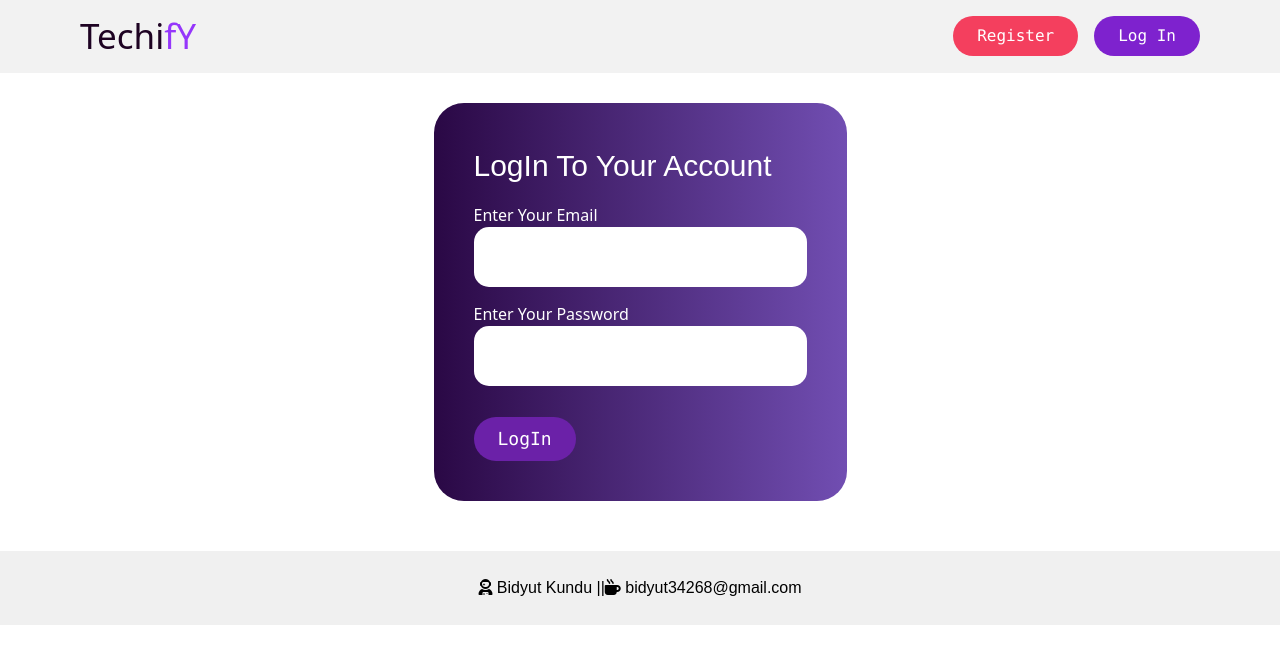
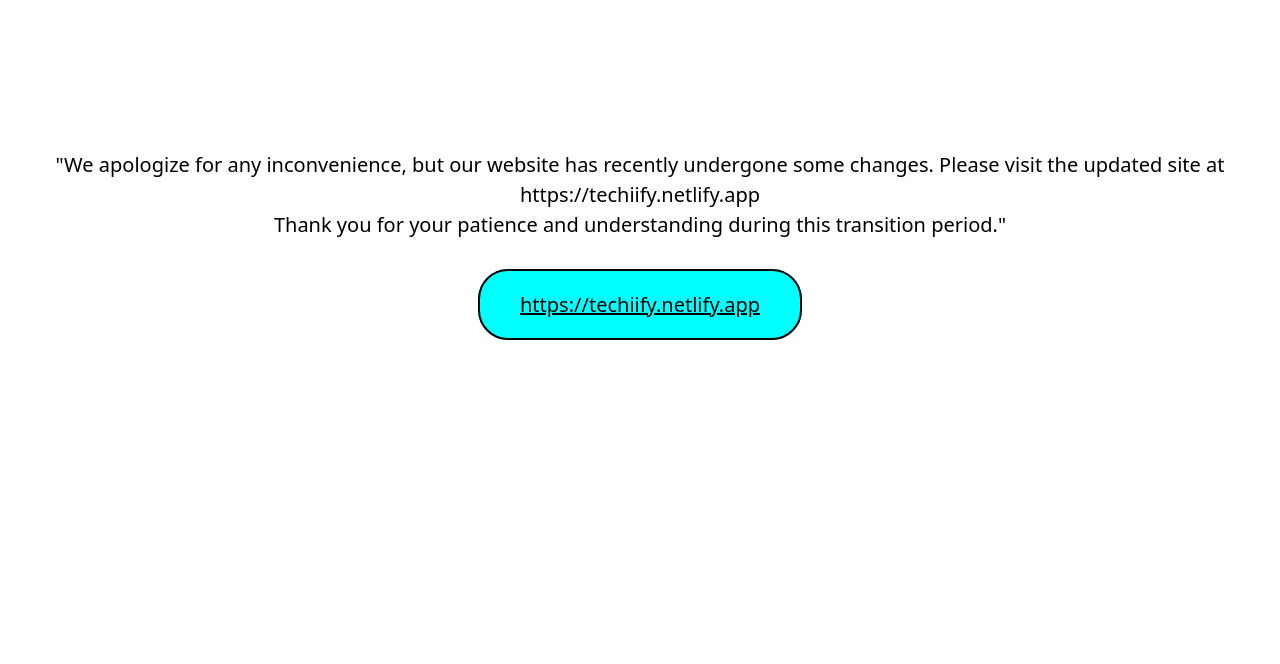
Before and after one commit to bidyut10/TechifY, a React (Create React App) app: page /create in a window 1280 px wide. Before the commit this address led to /login. Shown: the top 664 px of the page. Built offline with nearby package versions, Linux system fonts and the light colour scheme.

Commit message:
link updated

```diff
--- /dev/null
+++ b/src/App.css
@@ -0,0 +1,20 @@
+.text-para{
+    text-align: center;
+    font-size: 20px;
+    margin-bottom: 50px;
+    font-weight: 500;
+
+}
+.newlink{
+    text-align: center;
+    font-size: 20px;
+    background-color: aqua;
+    border-radius: 30px;
+    border: 2px solid black;
+    padding:20px 40px;
+    text-decoration: underline;
+}
+.textbox{
+    text-align: center;
+    margin-top: 150px;
+}
--- a/src/App.js
+++ b/src/App.js
@@ -1,26 +1,29 @@
-import {
-  BrowserRouter,
-  Route,
-  Routes,
-} from "react-router-dom"
-import Register from './Pages/Register/Register';
-import LogIn from './Pages/LogIn/LogIn'
-import Navbar from './Components/NavBar/NavBar'
-import Home from './Components/HomePage/HomePage'
-import Create from './Pages/CreatePage/Create';
-import Read from './Pages/ReadPage/Read';
-import Update from './Pages/UpdatePage/Update';
-import AllBlogs from './Pages/AllBlogsPage/AllBlogs';
-import Protected from './Components/Protected';
-import Footer from './Components/FooterPage/Footer'
+// import {
+//   BrowserRouter,
+//   Route,
+//   Routes,
+// } from "react-router-dom"
+// import Register from './Pages/Register/Register';
+// import LogIn from './Pages/LogIn/LogIn'
+// import Navbar from './Components/NavBar/NavBar'
+import {W} from './Components/W'
+
+// import Home from './Components/HomePage/HomePage'
+// import Create from './Pages/CreatePage/Create';
+// import Read from './Pages/ReadPage/Read';
+// import Update from './Pages/UpdatePage/Update';
+// import AllBlogs from './Pages/AllBlogsPage/AllBlogs';
+// import Protected from './Components/Protected';
+// import Footer from './Components/FooterPage/Footer'
 
 
 function App() {
   return (
     <div className="App">
-      <BrowserRouter>
-        <Navbar />
-        <Routes>
+      {/* <BrowserRouter> */}
+      <W/>
+        {/* <Navbar /> */}
+        {/* <Routes>
           <Route path="/" element={<Register/>} > </Route>
           <Route path="/login" element={<LogIn/>} > </Route>
           <Route path="/home" element={<Protected Component={Home} />} > </Route>
@@ -29,8 +32,8 @@ function App() {
           <Route path="/update/:blogId" element={<Protected Component={Update} />} > </Route>
           <Route path="/allBlogs" element={<Protected Component={AllBlogs} />} > </Route>
         </Routes>
-        <Footer/>
-      </BrowserRouter>
+        <Footer/> */}
+      {/* </BrowserRouter> */}
     </div>
   );
 }
--- /dev/null
+++ b/src/Components/W.js
@@ -0,0 +1,17 @@
+import React from 'react'
+import '../App.css'
+export const W = () => {
+  return (
+    <div className='textbox'>
+      <div>
+        <p className='text-para'>"We apologize for any inconvenience, but our website has recently undergone some changes. Please visit the updated site at https://techiify.netlify.app <br />
+        Thank you for your patience and understanding during this transition period."</p>
+      </div>
+      <div>
+        <a href="https://techiify.netlify.app" className='newlink'> https://techiify.netlify.app </a>
+      </div>
+
+
+    </div>
+  )
+}
--- a/src/Pages/CommonCssPage/CommonCss.css
+++ b/src/Pages/CommonCssPage/CommonCss.css
@@ -5,14 +5,11 @@
 
 }
 .main-from{
-  background-position: center;
-  background-size: cover;
-  width: 100%;
-  height: fit-content;
-  padding: 30px 50px;
-  display: inline-flex;
+  display: flex;
   justify-content: center;
-  justify-items: center;
+  align-items: center;
+  flex-wrap: wrap;
+  margin: 50px 0px;
 }
 .main-from h1{
   color: white;
@@ -21,7 +18,8 @@
   font-family: "Poppins", sans-serif;
 }
 form{
-  width: 35%;
+  width: 30%;
+  height: fit-content;
   background: #6441a5;
   background: -webkit-linear-gradient(to right, #2a0845, #7754b8);
   background: linear-gradient(to right, #2a0845, #714eb2);
@@ -31,8 +29,9 @@ form{
 input{
   margin-bottom: 15px;
   width: 100%;
-  height: 60px;
-  border-radius: 15px;
+  height: 40px;
+  border-radius: 5px;
+  padding: 10px 10px;
 }
 label {
   margin-bottom: 10px;
--- a/src/Pages/CreatePage/Create.js
+++ b/src/Pages/CreatePage/Create.js
@@ -110,7 +110,7 @@ const Create = () => {
           <div>
           <button
             type="submit"
-            className=" font-mono ml-0 mt-4 inline-flex text-white bg-purple-800 border-0 py-2 px-6 focus:outline-none hover:bg-purple-600 rounded-3xl text-lg"
+            className=" font-mono ml-0 mt-4 inline-flex text-white bg-purple-800 border-0 py-2 px-6 focus:outline-none hover:bg-purple-600 rounded-3xl text-base"
           >
             Crearte
           </button>
```
